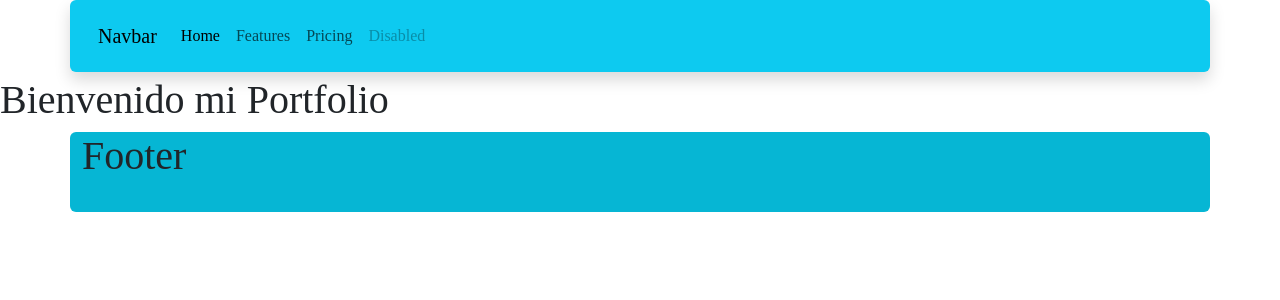
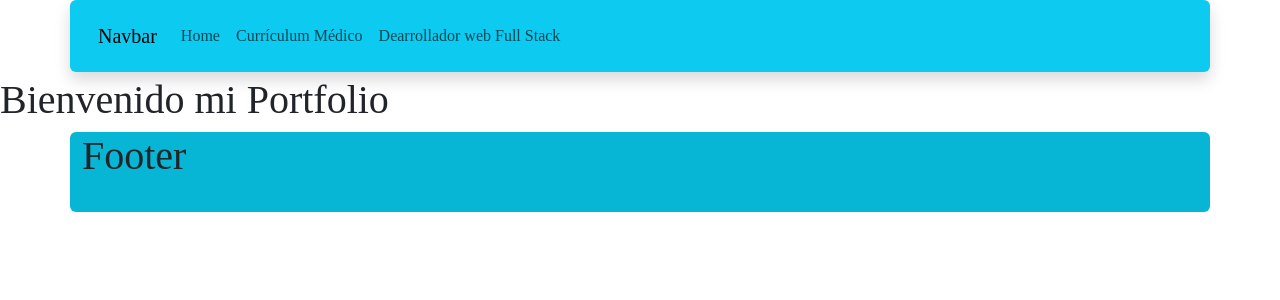
Before and after one commit to marguigle/portfolio-React-front, a React (Vite) app: page / in a window 1280 px wide. Shown: the top 300 px of the page. Built offline with nearby package versions, Linux system fonts and the light colour scheme.

Commit message:
se agrega links del navbar

```diff
--- a/src/components/navbar/Navbar.jsx
+++ b/src/components/navbar/Navbar.jsx
@@ -1,6 +1,23 @@
 
+import { Link } from "react-router-dom";
+ const Navbar = () => {
+  const linkMenu = [
+    {
+      name: "home",
+      to: "/",
+    },
+    {
+      name: "Currículum Médico",
+      to: "/medic",
+    },
 
- const Navbar = () => {
+    {
+      name: "Dearrollador web Full Stack",
+      to: "/developer",
+    },
+
+  ];
+
   return (
     <nav className=" container navbar navbar-expand-lg bg-info shadow p-3 mb-1  rounded">
           <div className="container-fluid">
@@ -11,16 +28,14 @@
             <div className="collapse navbar-collapse" id="navbarNav">
               <ul className="navbar-nav">
                 <li className="nav-item">
-                  <a className ="nav-link active" aria-current="page" href="#">Home</a>
+                  <Link to={linkMenu[0].to} className ="nav-link " aria-current="page" >Home</Link>
                 </li>
                 <li className="nav-item">
-                  <a className="nav-link" href="#">Features</a>
+                  <Link to={linkMenu[1].to} className="nav-link " >Currículum Médico</Link>
                 </li>
                 <li className="nav-item">
-                  <a className="nav-link" href="#">Pricing</a>
-                </li>
-                <li className="nav-item">
-                  <a className="nav-link disabled">Disabled</a>
+                  <Link to={linkMenu[2].to} className="nav-link" > Dearrollador web Full Stack
+                </Link>
                 </li>
               </ul>
             </div>
```
